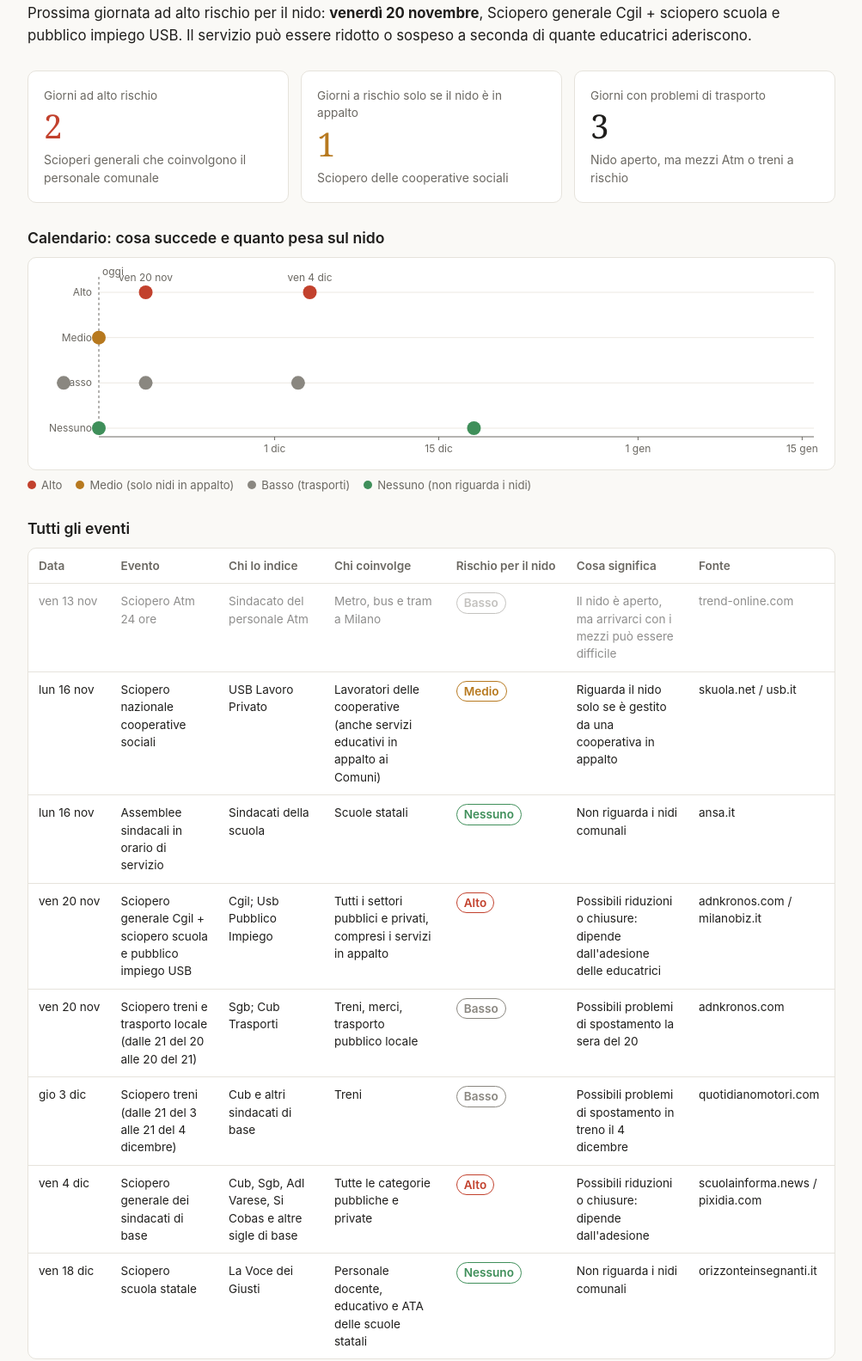
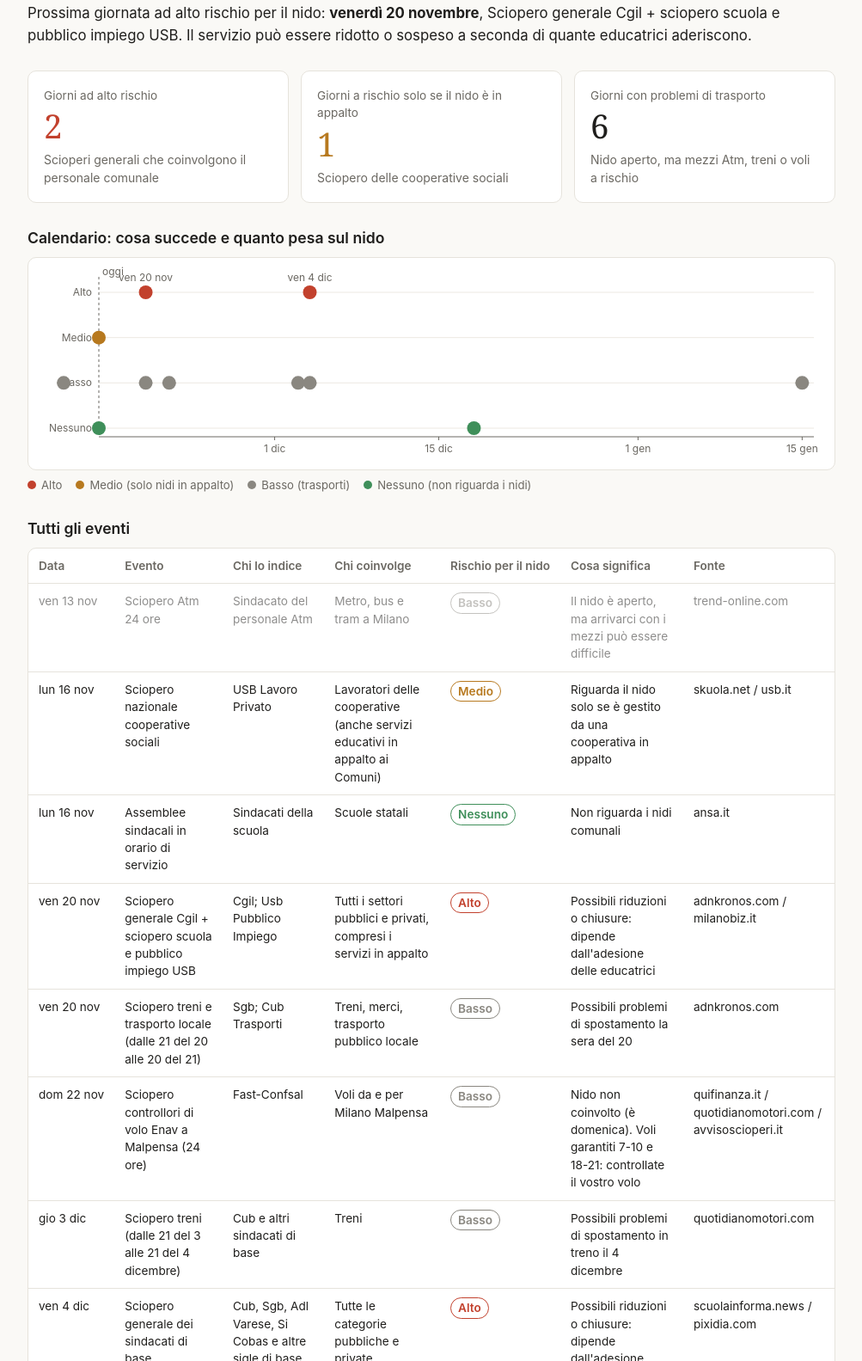
Before and after one commit to Serving9118/Dashboard, a plain HTML site: page index.html in a window 1280 px wide. Shown: the part 120-1703 px from the top of the page at 86% size, without its empty margins (138-1141 px from the left). Drawn offline with Linux system fonts and the light colour scheme.

Commit message:
Aggiungi scioperi trasporti per le trasferte (aerei Milano, Atm)
Co-Authored-By: Claude Opus 5.5 <noreply@anthropic.com>
Claude-Session: https://claude.ai/code/session_015N3Mx43Fb3XvQtxAMNb9KA

```diff
--- a/index.html
+++ b/index.html
@@ -58,7 +58,7 @@
   <div class="cards">
     <div class="card"><span class="label">Giorni ad alto rischio</span><span class="big" style="color:var(--alto)" id="n-Alto">—</span><span class="sub">Scioperi generali che coinvolgono il personale comunale</span></div>
     <div class="card"><span class="label">Giorni a rischio solo se il nido è in appalto</span><span class="big" style="color:var(--medio)" id="n-Medio">—</span><span class="sub">Sciopero delle cooperative sociali</span></div>
-    <div class="card"><span class="label">Giorni con problemi di trasporto</span><span class="big" id="n-Basso">—</span><span class="sub">Nido aperto, ma mezzi Atm o treni a rischio</span></div>
+    <div class="card"><span class="label">Giorni con problemi di trasporto</span><span class="big" id="n-Basso">—</span><span class="sub">Nido aperto, ma mezzi Atm, treni o voli a rischio</span></div>
   </div>
 
   <section>
@@ -103,9 +103,12 @@ const EVENTI = [
   {"id":"assemblee-1116","data":"2026-11-16","evento":"Assemblee sindacali in orario di servizio","promotori":"Sindacati della scuola","coinvolge":"Scuole statali","rischio_nido":"Nessuno","nota":"Non riguarda i nidi comunali","fonte":"ansa.it"},
   {"id":"gen-1120","data":"2026-11-20","evento":"Sciopero generale Cgil + sciopero scuola e pubblico impiego USB","promotori":"Cgil; Usb Pubblico Impiego","coinvolge":"Tutti i settori pubblici e privati, compresi i servizi in appalto","rischio_nido":"Alto","nota":"Possibili riduzioni o chiusure: dipende dall'adesione delle educatrici","fonte":"adnkronos.com / milanobiz.it"},
   {"id":"treni-1120","data":"2026-11-20","evento":"Sciopero treni e trasporto locale (dalle 21 del 20 alle 20 del 21)","promotori":"Sgb; Cub Trasporti","coinvolge":"Treni, merci, trasporto pubblico locale","rischio_nido":"Basso","nota":"Possibili problemi di spostamento la sera del 20","fonte":"adnkronos.com"},
+  {"id":"enav-1122","data":"2026-11-22","evento":"Sciopero controllori di volo Enav a Malpensa (24 ore)","promotori":"Fast-Confsal","coinvolge":"Voli da e per Milano Malpensa","rischio_nido":"Basso","nota":"Nido non coinvolto (è domenica). Voli garantiti 7-10 e 18-21: controllate il vostro volo","fonte":"quifinanza.it / quotidianomotori.com / avvisoscioperi.it"},
   {"id":"treni-1203","data":"2026-12-03","evento":"Sciopero treni (dalle 21 del 3 alle 21 del 4 dicembre)","promotori":"Cub e altri sindacati di base","coinvolge":"Treni","rischio_nido":"Basso","nota":"Possibili problemi di spostamento in treno il 4 dicembre","fonte":"quotidianomotori.com"},
   {"id":"gen-1204","data":"2026-12-04","evento":"Sciopero generale dei sindacati di base","promotori":"Cub, Sgb, Adl Varese, Si Cobas e altre sigle di base","coinvolge":"Tutte le categorie pubbliche e private","rischio_nido":"Alto","nota":"Possibili riduzioni o chiusure: dipende dall'adesione","fonte":"scuolainforma.news / pixidia.com"},
-  {"id":"scuola-1218","data":"2026-12-18","evento":"Sciopero scuola statale","promotori":"La Voce dei Giusti","coinvolge":"Personale docente, educativo e ATA delle scuole statali","rischio_nido":"Nessuno","nota":"Non riguarda i nidi comunali","fonte":"orizzonteinsegnanti.it"}
+  {"id":"trasporti-1204","data":"2026-12-04","evento":"Sciopero generale di base: anche aerei e Atm (orari da comunicare)","promotori":"Cub, Sgb, Adl Varese, Si Cobas e altre sigle di base","coinvolge":"Voli, aeroporti, metro, bus e tram a Milano","rischio_nido":"Basso","nota":"Possibili cancellazioni di voli e mezzi Atm ridotti; Atm comunicherà le fasce di garanzia","fonte":"qualitytravel.it"},
+  {"id":"scuola-1218","data":"2026-12-18","evento":"Sciopero scuola statale","promotori":"La Voce dei Giusti","coinvolge":"Personale docente, educativo e ATA delle scuole statali","rischio_nido":"Nessuno","nota":"Non riguarda i nidi comunali","fonte":"orizzonteinsegnanti.it"},
+  {"id":"enav-0115","data":"2027-01-15","evento":"Sciopero nazionale controllori di volo Enav e tecnici Techno Sky (24 ore)","promotori":"Sindacati del personale Enav e Techno Sky","coinvolge":"Voli in tutta Italia, compresi Linate, Malpensa e Bergamo","rischio_nido":"Basso","nota":"Il nido non è coinvolto; possibili ritardi e cancellazioni di voli","fonte":"avvisoscioperi.it"}
 ];
 const PERIODO = ["2026-11-16", "2027-01-16"];
 // ===== FINE DATI =====
```
